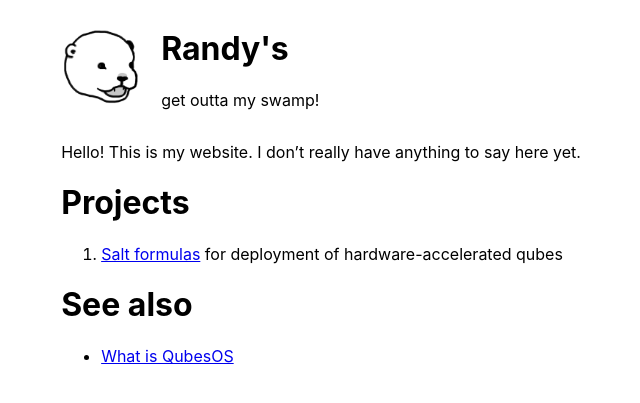
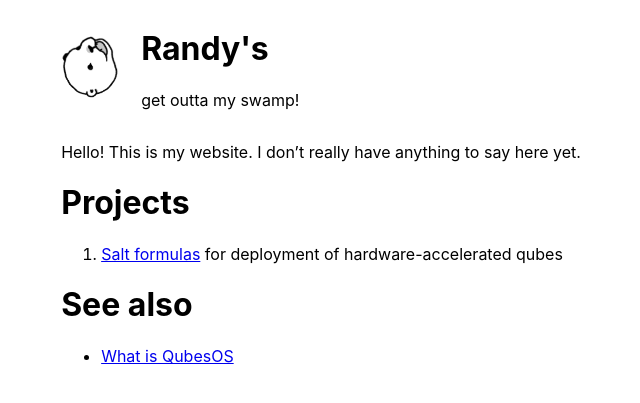
Before and after one commit to RandyTheOtter/RandyTheOtter.github.io, a Jekyll site: the page built from index.md, in a window 1280 px wide. Shown: the top 403 px of the page, without its empty margins (319-959 px from the left). Built offline with Jekyll 4.4.1, drawn with Linux system fonts in a browser that asks for light colours.

Commit message:
Add logo animation

```diff
--- a/_layouts/home.html
+++ b/_layouts/home.html
@@ -5,12 +5,24 @@
     <meta charset="utf-8">
     <title>{{ page.title }} - {{ site.title }}</title>
     <link rel="stylesheet" href="{{ "/assets/css/main.css" | relative_url }}">
+    <style>
+      @keyframes logo {
+	0% {transform: rotate(20deg);}
+	50% {transform: rotate(340deg);}
+      }
+
+      .animation-logo {
+	animation-name: logo;
+	animation-duration: 1s;
+	animation-iteration-count: infinite;
+      }
+    </style>
   </head>
   <body>
     <div style="display: flex; justify-content: center;">
       <div>
 	<div style="display: flex; align-items: center;">
-	  <img src="/assets/images/otter-background:white.png" alt="RandyTheOtter" width="80" style="margin-right: 20px;">
+	  <img class="animation-logo" src="/assets/images/otter-background:white.png" alt="RandyTheOtter" width="60" style="margin-right: 20px;">
 	  <div>
 	    <h1> Randy's </h1>
 	    <p>
```
